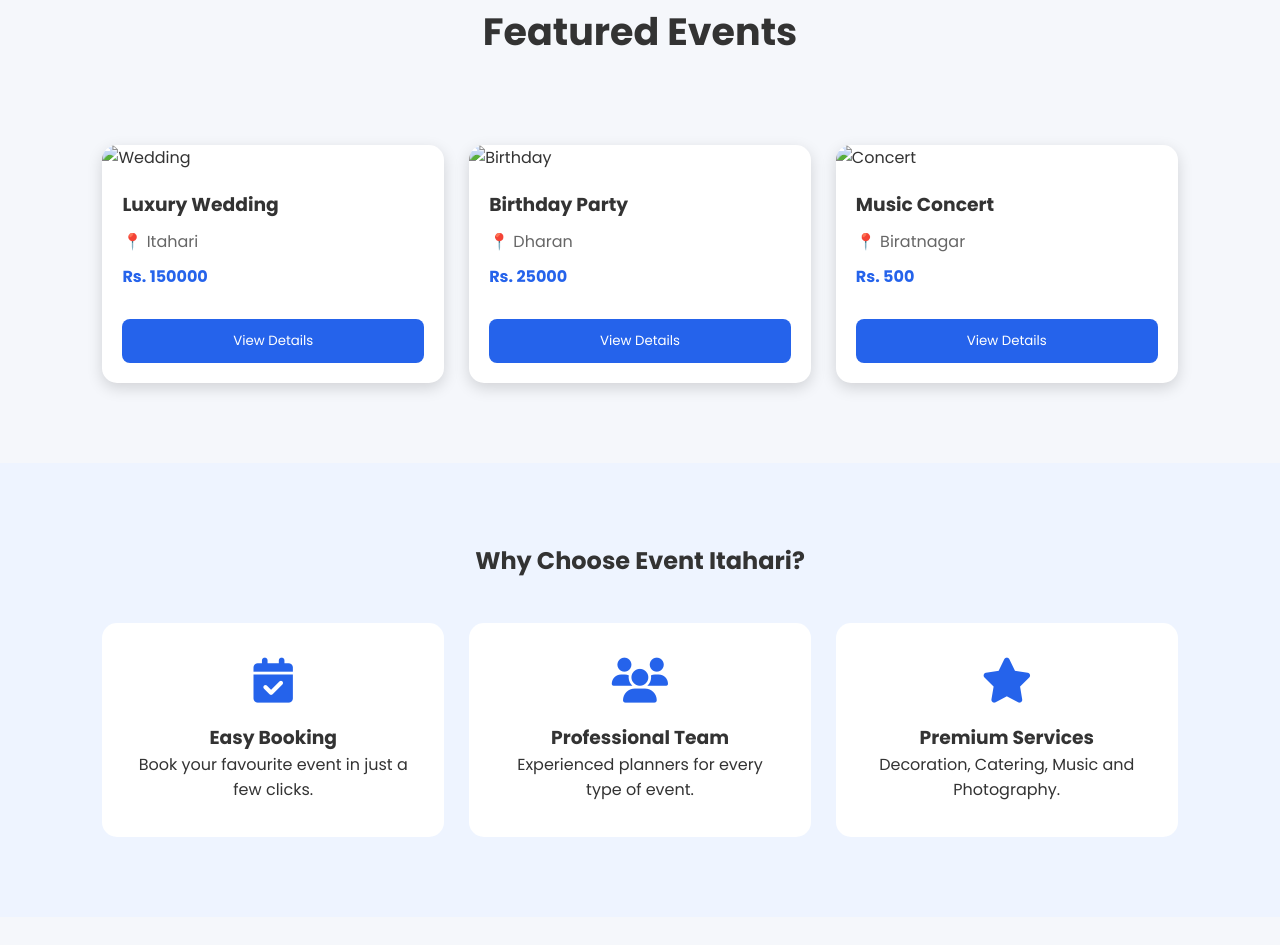
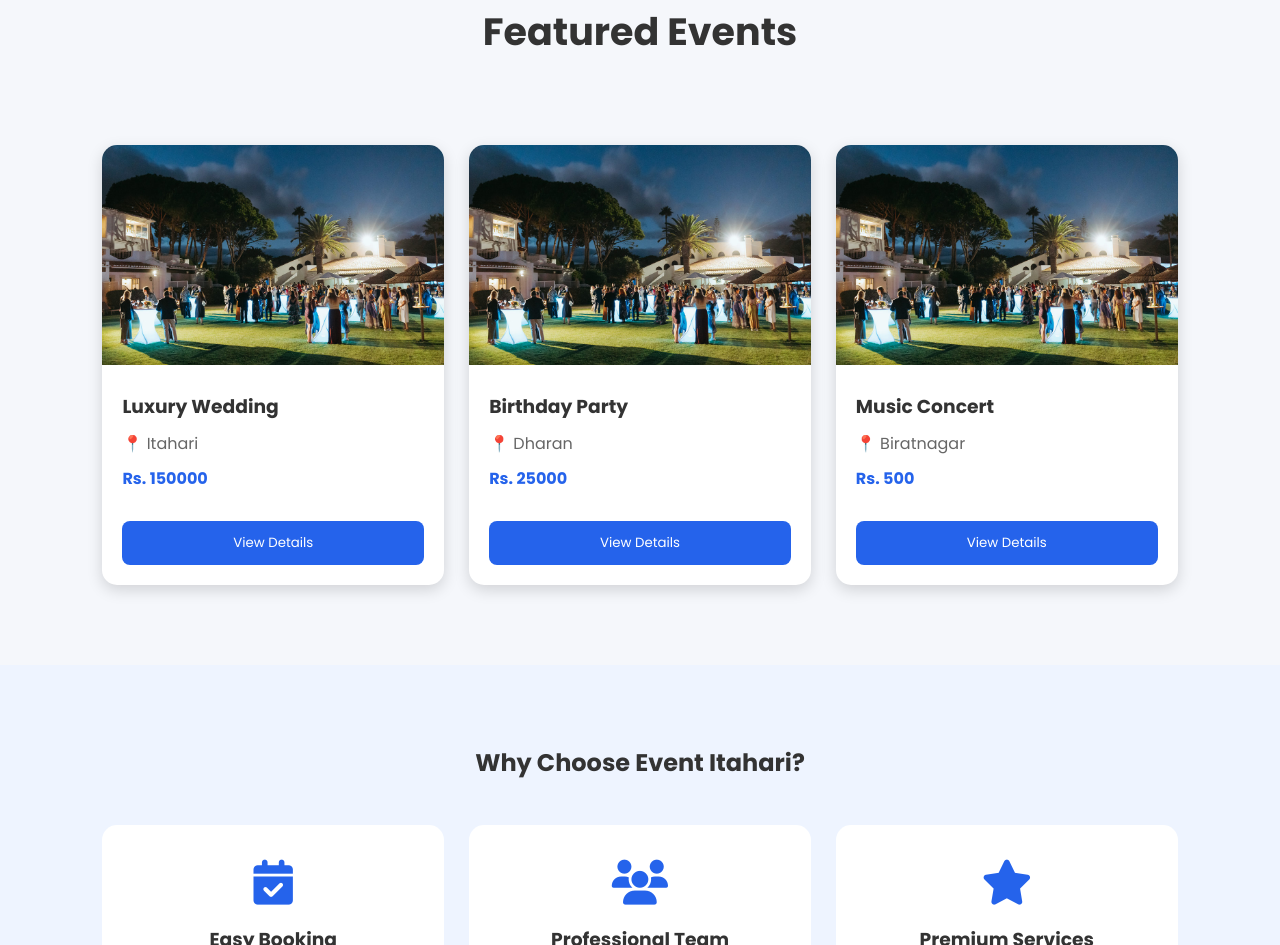
Before and after one commit to biseshghimire243-cyber/event_itahari, a plain HTML site: page frontend/index.html in a window 1280 px wide. Shown: the part 1487-2432 px from the top of the page. Drawn offline with Linux system fonts and the light colour scheme.

Commit message:
the photo are aded

```diff
--- a/frontend/index.html
+++ b/frontend/index.html
@@ -115,7 +115,7 @@
 
             <div class="event-card">
 
-                <img src="images/wedding.jpg" alt="Wedding">
+                <img src="./image.png" alt="Wedding">
 
                 <div class="event-content">
 
@@ -133,7 +133,7 @@
 
             <div class="event-card">
 
-                <img src="images/birthday.jpg" alt="Birthday">
+                <img src="./image.png" alt="Birthday">
 
                 <div class="event-content">
 
@@ -151,7 +151,7 @@
 
             <div class="event-card">
 
-                <img src="images/concert.jpg" alt="Concert">
+                <img src="./image.png" alt="Concert">
 
                 <div class="event-content">
 
```
Also changed, not shown: frontend/image.png (added).
